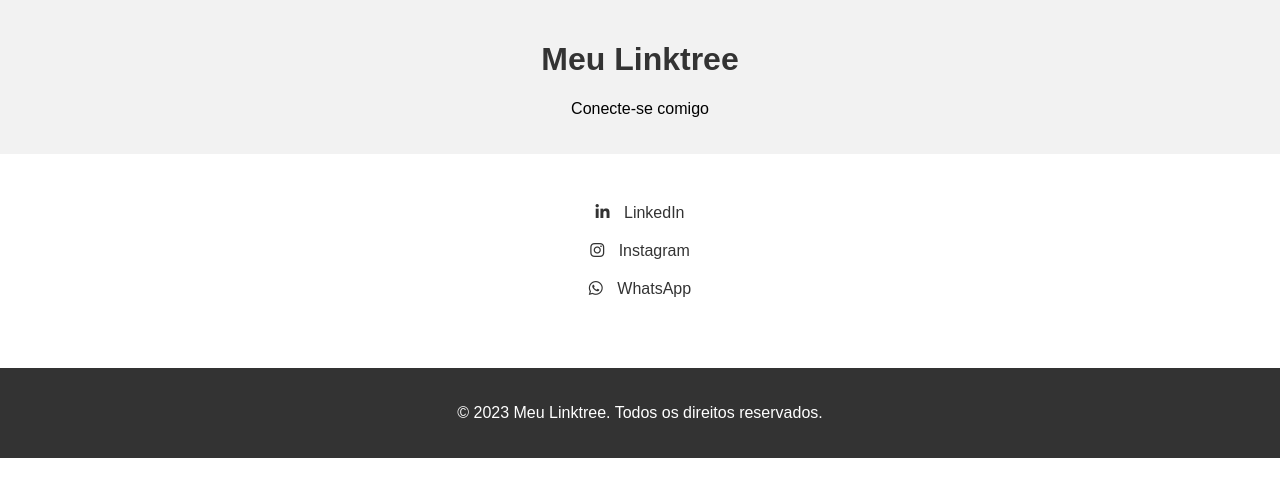
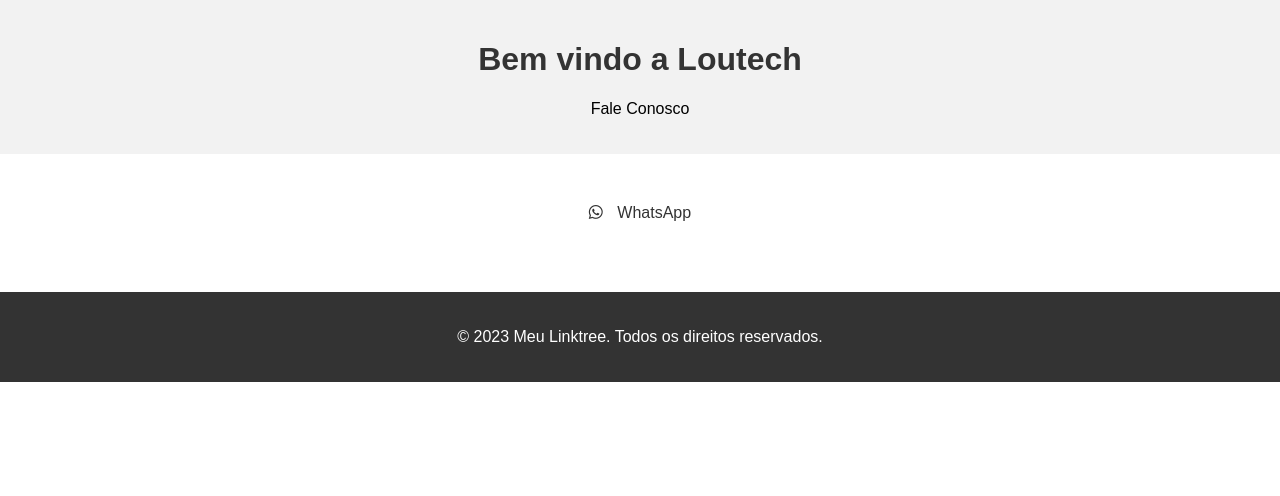
Before and after one commit to Loubackdev/LOUTECHGB, a plain HTML site: page index.html in a window 1280 px wide. Drawn offline with Linux system fonts and the light colour scheme.

Commit message:
Update index.html
Signed-off-by: Loubackdev <105668544+Loubackdev@users.noreply.github.com>

```diff
--- a/index.html
+++ b/index.html
@@ -1,19 +1,17 @@
 <!DOCTYPE html>
 <html>
 <head>
-  <title>Meu Linktreee</title>
+  <title>Loutech</title>
   <link rel="stylesheet" type="text/css" href="style.css">
   <link rel="stylesheet" type="text/css" href="font-awesome.min.css">
 </head>
 <body>
   <header>
-    <h1>Meu Linktree</h1>
-    <p>Conecte-se comigo</p>
+    <h1>Bem vindo a Loutech</h1>
+    <p>Fale Conosco</p>
   </header>
 
   <section id="links">
-    <a href="https://www.linkedin.com/in/seu-perfil" target="_blank"><i class="fa fa-linkedin"></i> LinkedIn</a>
-    <a href="https://www.instagram.com/seu-perfil" target="_blank"><i class="fa fa-instagram"></i> Instagram</a>
     <a href="https://api.whatsapp.com/send?phone=seu-numero" target="_blank"><i class="fa fa-whatsapp"></i> WhatsApp</a>
   </section>
 
```
